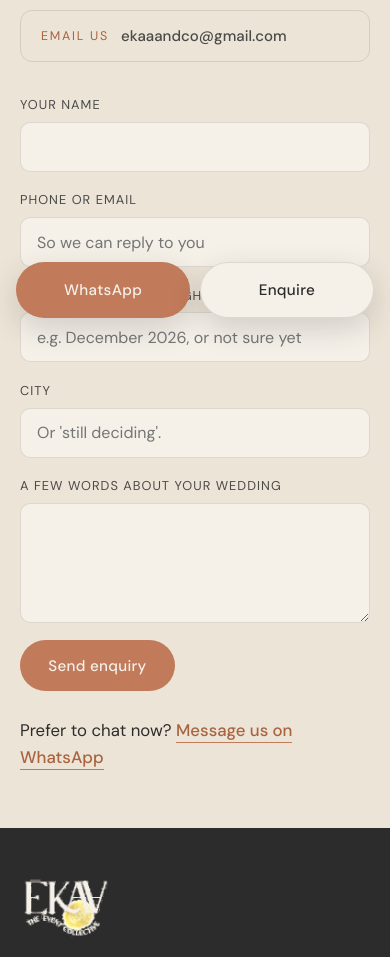
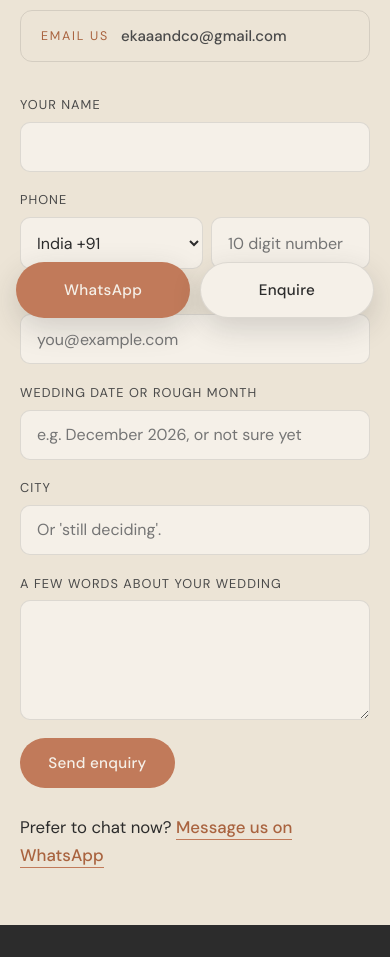
Before and after one commit to ekaaandco/EkaaWebsite, a FastAPI app: page /book in a window 390 px wide. Shown: the part 510-1467 px from the top of the page. Run offline with FastAPI, Linux system fonts and the light colour scheme.

Commit message:
Split enquiry contact into separate phone (with +91 country code) and email fields

```diff
--- a/ekaaco/app/main.py
+++ b/ekaaco/app/main.py
@@ -80,7 +80,9 @@ async def book(request: Request, sent: bool = False):
 async def book_submit(
     request: Request,
     name: str = Form(...),
-    contact: str = Form(...),
+    phone: str = Form(...),
+    country_code: str = Form("+91"),
+    email: str = Form(""),
     wedding_when: str = Form(""),
     city: str = Form(""),
     note: str = Form(""),
@@ -90,10 +92,13 @@ async def book_submit(
     Enquiries are appended to data/enquiries.jsonl. Wiring this to email
     (ekaaandco@gmail.com) or a form service is a later, low effort step.
     """
+    phone_digits = "".join(ch for ch in phone if ch.isdigit())
+    full_phone = f"{country_code.strip()} {phone_digits}".strip()
     record = {
         "received": datetime.now().isoformat(timespec="seconds"),
         "name": name.strip(),
-        "contact": contact.strip(),
+        "phone": full_phone,
+        "email": email.strip(),
         "wedding_when": wedding_when.strip(),
         "city": city.strip(),
         "note": note.strip(),
--- a/ekaaco/app/static/css/style.css
+++ b/ekaaco/app/static/css/style.css
@@ -785,10 +785,43 @@ p {
 }
 
 .field input:focus,
-.field textarea:focus {
+.field textarea:focus,
+.phone-cc:focus {
   outline: none;
   border-color: var(--terracotta);
   box-shadow: 0 0 0 3px rgba(193, 122, 90, 0.15);
+}
+
+/* optional label hint, softer than the uppercase label */
+.field-optional {
+  text-transform: none;
+  letter-spacing: 0;
+  font-weight: 400;
+  color: rgba(44, 44, 44, 0.45);
+}
+
+/* phone: country-code select sits beside the 10 digit number */
+.phone-input {
+  display: flex;
+  gap: 0.5rem;
+}
+
+.phone-cc {
+  flex: 0 0 auto;
+  width: auto;
+  font-family: "DM Sans", sans-serif;
+  font-size: 1rem;
+  color: var(--charcoal);
+  background: var(--ivory);
+  border: 1px solid var(--line);
+  border-radius: 10px;
+  padding: 0.85rem 0.75rem;
+  cursor: pointer;
+}
+
+.phone-input .phone-number {
+  flex: 1;
+  min-width: 0;
 }
 
 .field textarea {
--- a/ekaaco/app/templates/book.html
+++ b/ekaaco/app/templates/book.html
@@ -35,9 +35,30 @@
           <input type="text" id="name" name="name" required autocomplete="name" />
         </div>
         <div class="field">
-          <label for="contact">Phone or email</label>
-          <input type="text" id="contact" name="contact" required
-                 placeholder="So we can reply to you" />
+          <label for="phone">Phone</label>
+          <div class="phone-input">
+            <select id="country_code" name="country_code" class="phone-cc" aria-label="Country code">
+              <option value="+91" selected>India +91</option>
+              <option value="+1">USA / Canada +1</option>
+              <option value="+44">UK +44</option>
+              <option value="+971">UAE +971</option>
+              <option value="+65">Singapore +65</option>
+              <option value="+61">Australia +61</option>
+              <option value="+966">Saudi Arabia +966</option>
+              <option value="+974">Qatar +974</option>
+              <option value="+60">Malaysia +60</option>
+              <option value="+64">New Zealand +64</option>
+            </select>
+            <input type="tel" id="phone" name="phone" class="phone-number"
+                   inputmode="numeric" autocomplete="tel-national"
+                   maxlength="10" pattern="[0-9]{10}"
+                   placeholder="10 digit number" required />
+          </div>
+        </div>
+        <div class="field">
+          <label for="email">Email <span class="field-optional">(optional)</span></label>
+          <input type="email" id="email" name="email" autocomplete="email"
+                 placeholder="you@example.com" />
         </div>
         <div class="field">
           <label for="wedding_when">Wedding date or rough month</label>
```
Also changed, not shown: ekaaco/app/templates/index.html (+24 -3 lines).
